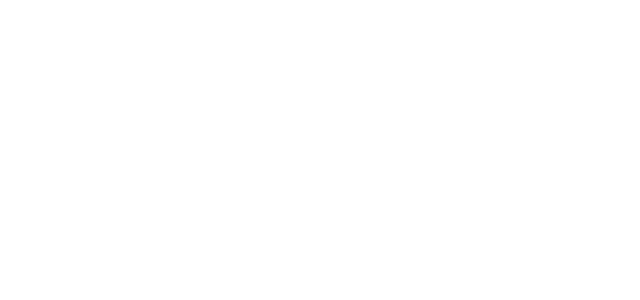
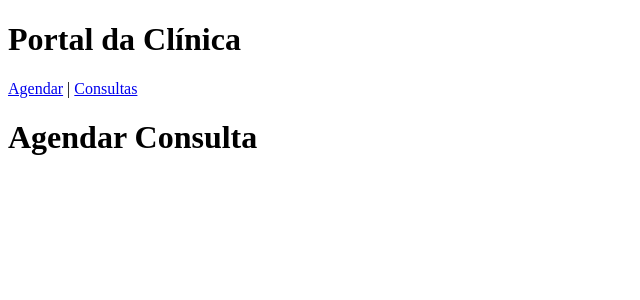
Before and after one commit to LuccaGarDal/node-api-clinic, a Vue app in the folder frontend/: page /portal/consulta in a window 1280 px wide. Before the commit this address had no page. Shown: the top 300 px of the page, without its empty margins (0-640 px from the left). Built offline with nearby package versions, Linux system fonts and the light colour scheme.

Commit message:
feat: criadas rotas e sub-rotas para agendar consulta e verificar consultas agendadas

```diff
--- a/frontend/src/router/index.js
+++ b/frontend/src/router/index.js
@@ -3,6 +3,10 @@ import { createRouter, createWebHistory } from 'vue-router'
 import Login from '../views/Login.vue'
 import Dashboard from '../views/Dashboard.vue'
 import Register from '../views/Register.vue'
+import Home from '@/views/Home.vue'
+import Portal from '@/views/Portal.vue'
+import Consulta from '@/views/Consulta.vue'
+import MinhasConsultas from '@/views/MinhasConsultas.vue'
 
 const router = createRouter({
   history: createWebHistory(import.meta.env.BASE_URL),
@@ -18,9 +22,32 @@ const router = createRouter({
       component: Dashboard
     },
     {
-      path: '/',
+      path: '/register',
       name: 'register',
       component: Register
+    },
+    {
+      path: '/',
+      name: 'home',
+      component: Home
+    },
+    {
+      path: '/portal',
+      name: 'portal',
+      component: Portal,
+      children: [
+        {
+
+          path: 'consulta',
+          name: 'consulta',
+          component: Consulta
+        },
+        {
+          path: "minhas-consultas",
+          name: "minhas-consultas",
+          component: MinhasConsultas
+        }
+      ]
     }
   ]
 })
--- /dev/null
+++ b/frontend/src/views/Consulta.vue
@@ -0,0 +1,5 @@
+<template>
+    <div>
+        <h1>Agendar Consulta</h1>
+    </div>
+</template>
--- /dev/null
+++ b/frontend/src/views/Home.vue
@@ -0,0 +1,10 @@
+<template>
+    <div>
+        <h1>Bem-vindo à Home!</h1>
+        <p>Esta é a página inicial do seu aplicativo.</p>
+        <h1>Registro</h1>
+        <button @click="$router.push('/register')">Registrar</button>
+        <h1>Login</h1>
+        <button @click="$router.push('/login')">Fazer Login</button>
+    </div>
+</template>
--- a/frontend/src/views/Login.vue
+++ b/frontend/src/views/Login.vue
@@ -18,7 +18,7 @@ const login = async () => {
     });
 
     localStorage.setItem('token', response.data.token);
-    router.push('/dashboard');
+    router.push('/portal');
 
   } catch (error) {
     errorMessage.value = error.response?.data?.message || 'Erro ao fazer login';
--- /dev/null
+++ b/frontend/src/views/MinhasConsultas.vue
@@ -0,0 +1,5 @@
+<template>
+    <div>
+        <h1>Minhas Consultas</h1>
+    </div>
+</template>
--- /dev/null
+++ b/frontend/src/views/Portal.vue
@@ -0,0 +1,13 @@
+<template>
+  <div>
+   <h1>Portal da Clínica</h1>
+
+    <nav>
+      <router-link to="/portal/consulta">Agendar</router-link>
+      |
+      <router-link to="/portal/minhas-consultas">Consultas</router-link>
+    </nav>
+
+    <router-view />
+  </div>
+</template>
```
